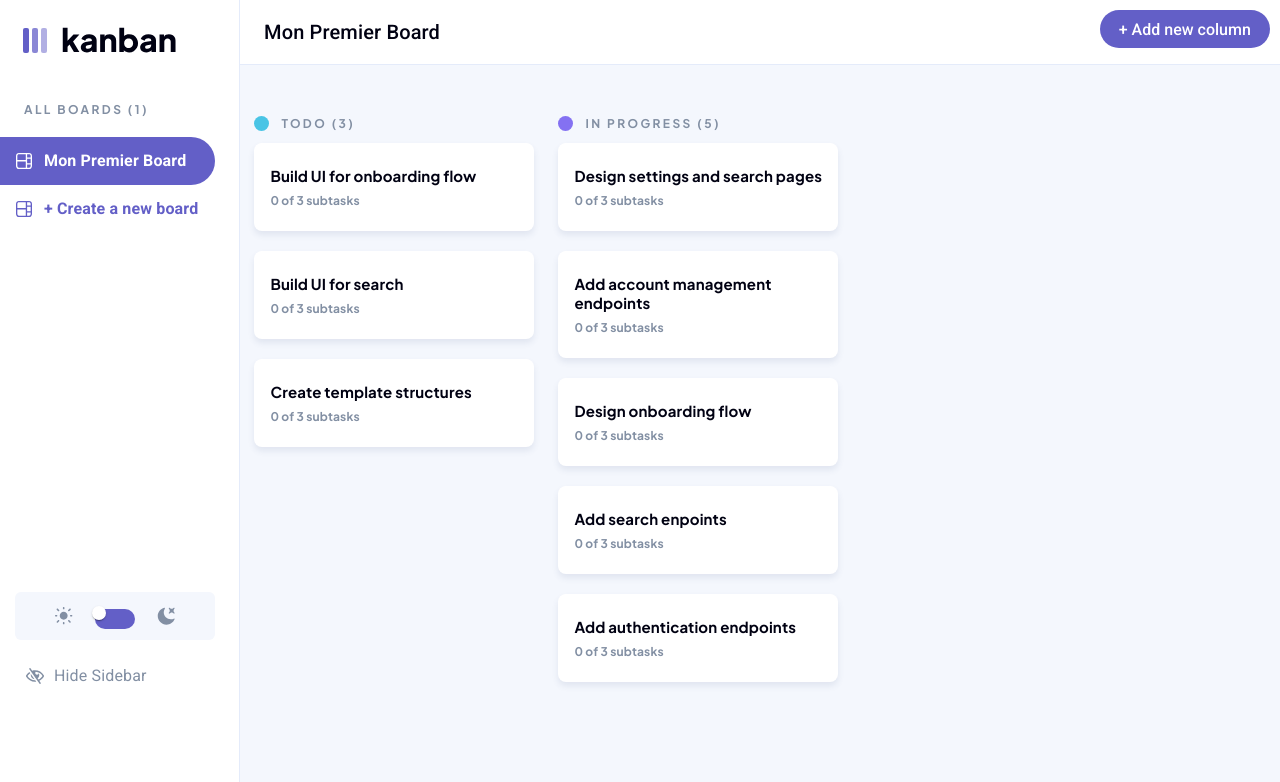
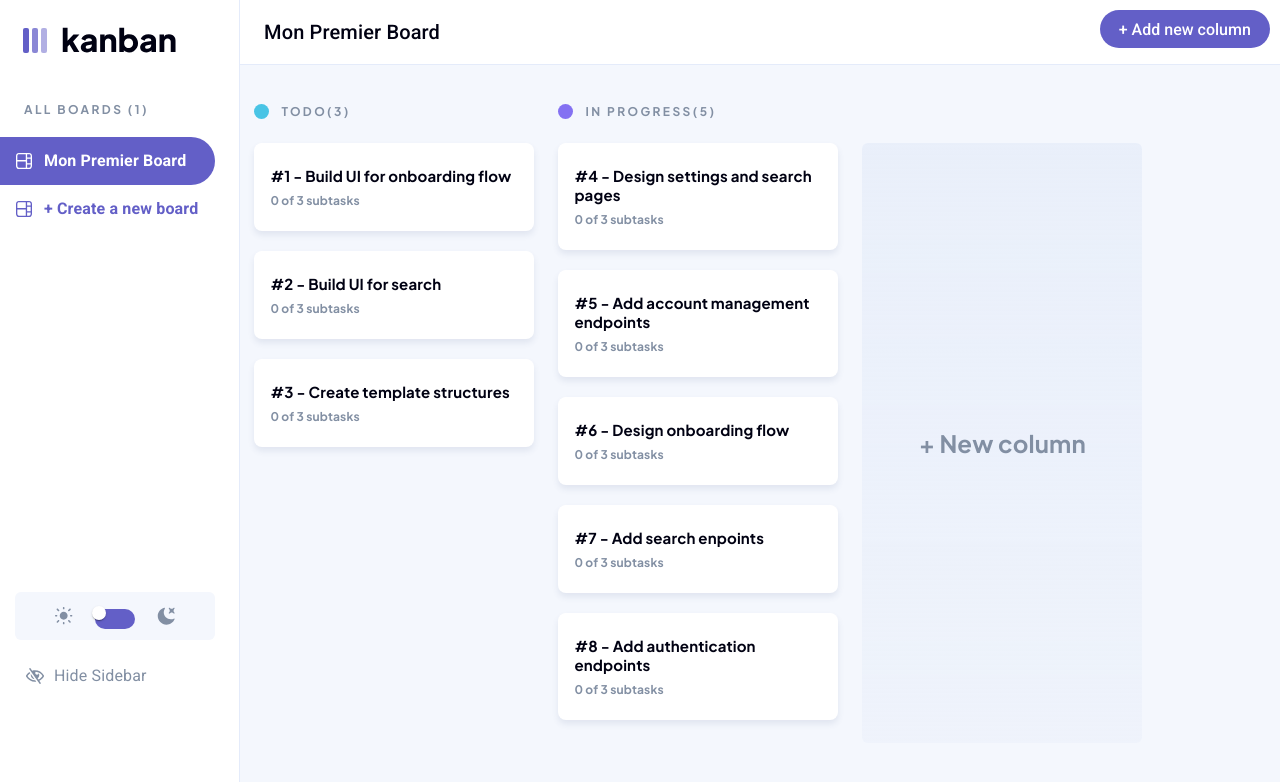
Before and after one commit to Idiru/kanban-front, a React (Vite) app: page / in a window 1280 px wide. Shown: the top 782 px of the page. Built offline with nearby package versions, Linux system fonts and the light colour scheme.

Commit message:
drap and drop start

```diff
--- a/package.json
+++ b/package.json
@@ -17,6 +17,8 @@
     "@mui/material": "^5.15.15",
     "@reduxjs/toolkit": "^2.2.3",
     "react": "^18.2.0",
+    "react-dnd": "^16.0.1",
+    "react-dnd-html5-backend": "^16.0.1",
     "react-dom": "^18.2.0",
     "react-redux": "^9.1.1",
     "redux": "^5.0.1"
--- a/src/App.css
+++ b/src/App.css
@@ -1,5 +1,4 @@
 @import url("https://fonts.googleapis.com/css2?family=Plus+Jakarta+Sans:ital,wght@0,200..800;1,200..800&display=swap");
-
 
 * {
   transition: 0.3s !important;
@@ -166,7 +165,8 @@ body {
   display: none !important;
 }
 
-.css-ttn1xo, .css-yfo96e {
+.css-ttn1xo,
+.css-yfo96e {
   position: fixed;
   left: 18%;
   top: 10%;
@@ -194,17 +194,20 @@ body {
   justify-content: center;
   background-color: #f4f7fd;
   color: var(--Medium-Grey, #828fa3);
+  user-select: none;
 }
 
 .board-container {
   display: flex;
   gap: 24px;
+  user-select: none;
 }
 
 .column-label {
   display: flex;
   align-items: center;
   gap: 12px;
+  padding-bottom: 24px;
 }
 
 .column-title {
@@ -227,6 +230,12 @@ body {
   padding: 23px 16px;
   text-align: left;
   margin-bottom: 20px;
+  cursor: pointer;
+}
+
+.ticket:hover .ticket-title {
+  color: var(--Main-Purple, #635FC7);
+
 }
 
 .ticket-title {
@@ -249,5 +258,36 @@ body {
   font-style: normal;
   font-weight: 700;
   line-height: normal;
-  margin: 0 ;
+  margin: 0;
 }
+
+.container-add-new-column {
+  width: 280px;
+  height: 600px;
+  border-radius: 6px;
+  background: linear-gradient(
+    180deg,
+    #e9effa 0%,
+    rgba(233, 239, 250, 0.5) 100%
+  );
+  margin-top: 39px;
+  display: flex;
+  flex-direction: column;
+  justify-content: center;
+}
+
+.container-add-new-column p {
+  color: var(--Medium-Grey, #828fa3);
+  text-align: center;
+  font-feature-settings: "clig" off, "liga" off;
+  font-family: "Plus Jakarta Sans";
+  font-size: 24px;
+  font-style: normal;
+  font-weight: 700;
+  line-height: normal;
+}
+
+.container-add-new-column p:hover {
+  color: var(--Main-Purple, #635FC7);
+  cursor: pointer;
+}
--- a/src/App.jsx
+++ b/src/App.jsx
@@ -2,6 +2,8 @@ import { useState, useEffect } from "react";
 import PersistentDrawerLeft from "./components/PersistentDrawerLeft";
 import { ModalProvider } from "./components//ModalContext";
 import { KanbanProvider } from "./components//KanbanContext";
+import { DndProvider } from 'react-dnd';
+import { HTML5Backend } from 'react-dnd-html5-backend';
 
 
 import "./App.css";
@@ -23,6 +25,7 @@ function App() {
   }, [darkTheme]);
 
   return (
+    <DndProvider backend={HTML5Backend}>
     <ModalProvider>
       <KanbanProvider>
         <div className="container">
@@ -33,6 +36,7 @@ function App() {
         </div>
       </KanbanProvider>
     </ModalProvider>
+    </DndProvider>
   );
 }
 
--- a/src/components/Board.jsx
+++ b/src/components/Board.jsx
@@ -1,6 +1,8 @@
-import MainButton from "./MainButton";
+import React, { useState } from "react";
+import { DndProvider, useDrag, useDrop } from "react-dnd";
+import { HTML5Backend } from "react-dnd-html5-backend";
 
-const board = [
+const initialBoard = [
   {
     name: "TODO",
     color: "#49C4E5",
@@ -27,35 +29,89 @@ const board = [
     tickets: [
       {
         title: "Design settings and search pages",
-        ticketId: 1,
+        ticketId: 4,
       },
       {
         title: "Add account management endpoints",
-        ticketId: 2,
+        ticketId: 5,
       },
       {
         title: "Design onboarding flow",
-        ticketId: 3,
+        ticketId: 6,
       },
       {
         title: "Add search enpoints",
-        ticketId: 4,
+        ticketId: 7,
       },
       {
         title: "Add authentication endpoints",
-        ticketId: 5,
+        ticketId: 8,
       },
     ],
   },
 ];
 
-export default function Board() {
+function Board() {
+  const [columns, setColumns] = useState(initialBoard);
+
+  const handleDropTicket = (ticketId, toColumnId) => {
+    let newColumns = columns.map((column) => ({
+      ...column,
+      tickets: column.tickets.filter((ticket) => ticket.ticketId !== ticketId),
+    }));
+
+    const ticket = columns
+      .flatMap((column) => column.tickets)
+      .find((ticket) => ticket.ticketId === ticketId);
+
+    setColumns(
+      newColumns.map((column) => {
+        if (column.columnId === toColumnId) {
+          return { ...column, tickets: [...column.tickets, ticket] };
+        }
+        return column;
+      })
+    );
+  };
+
   return (
     <div className="board-container">
-      {board.length > 0 ? (
-        board.map((column) => {
+      {initialBoard.length > 0 ? (
+        <>
+          {columns.map((column) => (
+            <Column
+              key={column.columnId}
+              column={column}
+              onDropTicket={handleDropTicket}
+            />
+          ))}
+          <div className="container-add-new-column">
+            <p>+ New column</p>
+          </div>
+        </>
+      ) : (
+        <div className="empty-board">
+          <p>This board is empty. Create a new column to get started.</p>
+          <MainButton text="+ Add New Column" />
+        </div>
+      )}
+    </div>
+  );
+
+}
+
+function Column({ column, onDropTicket }) {
+  const [, dropRef] = useDrop({
+    accept: "TICKET",
+    drop: (item, monitor) => {
+      if (monitor.isOver()) {
+        onDropTicket(item.id, column.columnId);
+      }
+    },
+  });
+
   return (
-          <div key={column.columnId} className="column-container">
+    <div ref={dropRef} className="column-container">
       <div className="column-label">
         <svg
           xmlns="http://www.w3.org/2000/svg"
@@ -65,25 +121,40 @@ export default function Board() {
         >
           <circle cx="7.5" cy="7.5" r="7.5" fill={column.color} />
         </svg>
-              <p className="column-title">{column.name} ({column.tickets.length})</p>
+
+        <div className="column-title">{column.name}({column.tickets.length})</div>
       </div>
       <div className="tickets-container">
-              {column.tickets.map((ticket) => (
-                <div key={ticket.ticketId} className="ticket">
-                  <p className="ticket-title">{ticket.title}</p>
-                  <p className="ticket-subtasks">0 of 3 subtasks</p>
-                </div>
+        {column.tickets.map((ticket, index) => (
+          <Ticket key={ticket.ticketId} ticket={ticket} />
         ))}
       </div>
     </div>
-          )
-        })
-      ) : (
-        <div className="empty-board">
-          <p> This board is empty. Create a new column to get started.</p>
-          <MainButton text={"+ Add New Column"} />
-        </div>
-      )}
+  );
+}
+
+function Ticket({ ticket, index, onMoveTicket, columnId }) {
+  const [{ isDragging }, dragRef, preview] = useDrag({
+    type: "TICKET",
+    item: () => {
+      return { id: ticket.ticketId, index, columnId };
+    },
+    collect: (monitor) => ({
+      isDragging: !!monitor.isDragging(),
+    }),
+  });
+
+  return (
+    <div
+      ref={dragRef}
+      className="ticket"
+      style={{ opacity: isDragging ? 0.5 : 1 }}
+    >
+
+      <p className="ticket-title">#{ticket.ticketId} - {ticket.title}</p>
+      <p className="ticket-subtasks">0 of 3 subtasks</p>
     </div>
   );
 }
+
+export default Board;
--- a/src/components/PersistentDrawerLeft.jsx
+++ b/src/components/PersistentDrawerLeft.jsx
@@ -20,6 +20,7 @@ import { useKanban } from "./KanbanContext";
 import { openModal } from "../redux/modalSlice";
 import { useSelector, useDispatch } from "react-redux";
 import { setScreenSize } from "../redux/screenSizeSlice";
+
 
 const drawerWidth = 240;
 
@@ -127,12 +128,11 @@ export default function PersistentDrawerLeft({ handleDarkTheme, darkTheme }) {
   const svgRef = useRef(null);
   const firstMount = useRef(true);
 
-
   useEffect(() => {
     if (firstMount.current) {
       // Appliquer immédiatement la rotation initiale sans transition
       svgRef.current.style.transform = `rotate(${isUp ? 0 : 180}deg)`;
-      firstMount.current = false;  // Marquer que le premier montage est passé
+      firstMount.current = false; // Marquer que le premier montage est passé
     } else {
       // Appliquer la transition après le premier montage
       svgRef.current.style.transform = `rotate(${isUp ? 0 : 180}deg)`;
@@ -389,7 +389,7 @@ export default function PersistentDrawerLeft({ handleDarkTheme, darkTheme }) {
         </Drawer>
         <Main open={open}>
           <DrawerHeader />
-          <Board />
+            <Board />
         </Main>
         <div className="drawer-hide close" onClick={handleDrawerOpen}>
           <svg
@@ -457,15 +457,11 @@ export default function PersistentDrawerLeft({ handleDarkTheme, darkTheme }) {
             fill="none"
             xmlns="http://www.w3.org/2000/svg"
             style={{
-        cursor: 'pointer',
-        transition: firstMount.current ? 'none' : 'transform 0.3s ease' // Applique la transition uniquement après le premier montage
-      }}
+              cursor: "pointer",
+              transition: firstMount.current ? "none" : "transform 0.3s ease", // Applique la transition uniquement après le premier montage
+            }}
           >
-            <path
-              d="M1 1L5 5L9 1"
-              stroke="#635FC7"
-              stroke-width="2"
-            />
+            <path d="M1 1L5 5L9 1" stroke="#635FC7" stroke-width="2" />
           </svg>
           <div className="toolbar-button mobile">
             <MainButton text={"+"} />
--- /dev/null
+++ b/src/components/utils.js
@@ -0,0 +1 @@
+export const isBrowser = typeof window !== 'undefined';
```
Also changed, not shown: 1 other file (tests, documents, lock files or other folders). Lines whose indentation alone changed are shown as unchanged.
